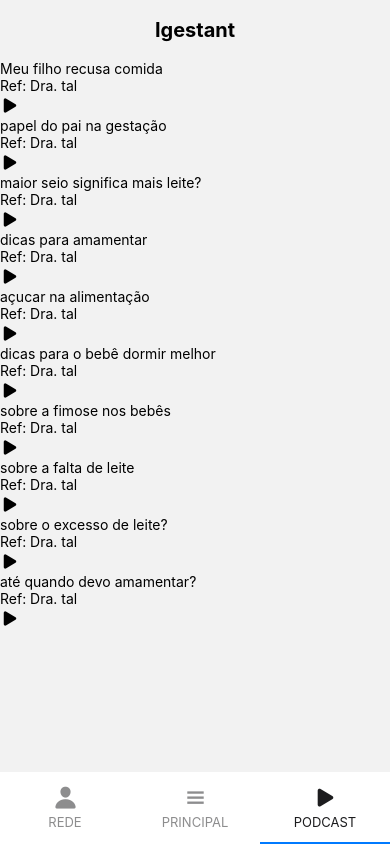
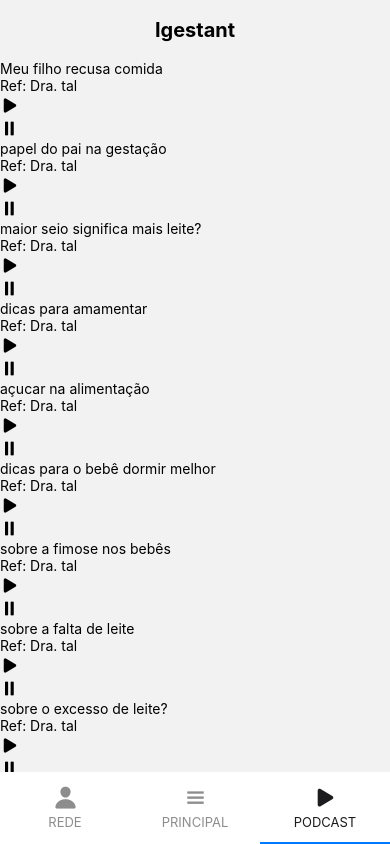
Before and after one commit to Luanbian/Igestant-App, a React Native app: screen /Podcast in a window 390 px wide. Built offline with nearby package versions, Linux system fonts and the light colour scheme.

Commit message:
feat: pause audio

```diff
--- a/src/components/podcast/podcast.cardView.js
+++ b/src/components/podcast/podcast.cardView.js
@@ -6,17 +6,30 @@ import card from './card.pod';
 
 export default function PodCardView() {
   const [play, setplay] = useState();
-  const [sound, setSound] = useState(card);
+  const [sound, setSound] = useState(null);
 
   const playSound = async (audio) => {
     try {
         const soundObject = new Audio.Sound();
         await soundObject.loadAsync(audio);
         await soundObject.playAsync();
+        setplay(true)
+        setSound(soundObject)
     } catch (error) {
         console.log(error);
     }
-};
+  };
+
+  const pauseSound = async () => {
+    try {
+      if (sound) {
+        await sound.pauseAsync()
+      }
+      setplay(false)
+    } catch (error) {
+      console.log(error)
+    }
+  }
 
   return (
     <View>
@@ -29,6 +42,11 @@ export default function PodCardView() {
           >
             <Ionicons name="play" size={20}/>
           </TouchableOpacity>
+          <TouchableOpacity
+            onPress={() => pauseSound()}
+          >
+            <Ionicons name="pause" size={20}/>
+          </TouchableOpacity>
         </View>
       ))}
     </View>
```
